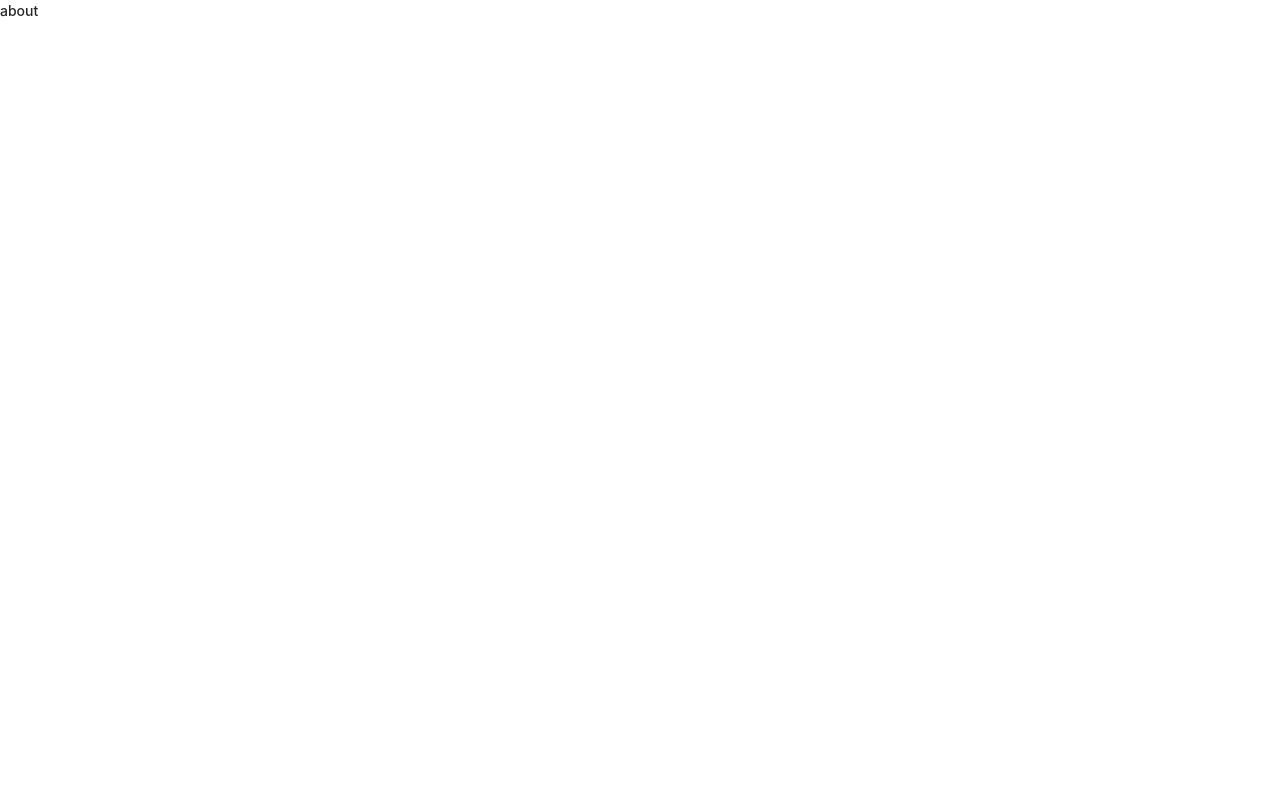
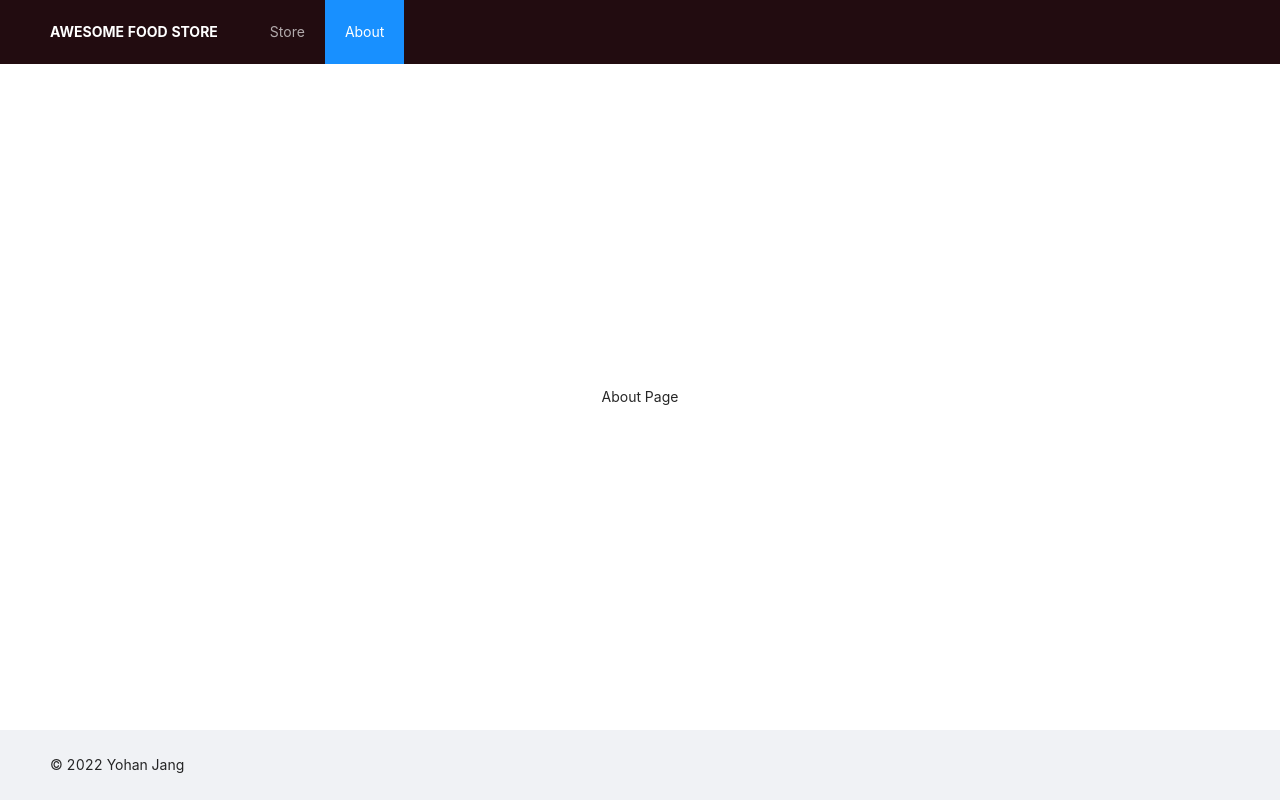
Before and after one commit to romantech/awesome-food-store, a Next.js app: page /about in a window 1280 px wide. Built offline with nearby package versions, Linux system fonts and the light colour scheme.

Commit message:
:heavy_minus_sign: Fix: 불필요한 종속성 제거 / 헤더 링크 추가

```diff
--- a/components/Container.js
+++ b/components/Container.js
@@ -1,11 +1,44 @@
-import { Layout } from 'antd';
+import { Layout, Menu } from 'antd';
+import Link from 'next/link';
+import { useRouter } from 'next/router';
 
 const { Header, Footer, Content } = Layout;
+const sitemap = [
+  {
+    name: 'Store',
+    path: '/store',
+  },
+  {
+    name: 'About',
+    path: '/about',
+  },
+];
 
 const Container = function ({ children }) {
+  const router = useRouter();
+
   return (
     <Layout className="h-screen">
-      <Header>Header</Header>
+      <Header className="flex gap-8" style={{ background: '#220C10' }}>
+        <Link href={'/'}>
+          <a className="text-white font-bold hover:text-white">
+            AWESOME FOOD STORE
+          </a>
+        </Link>
+        <Menu
+          className="flex-auto"
+          style={{ background: '#220C10' }}
+          theme="dark"
+          mode="horizontal"
+          defaultSelectedKeys={router.pathname}
+        >
+          {sitemap.map(({ name, path }) => (
+            <Menu.Item key={path} onClick={() => router.push(path)}>
+              {name}
+            </Menu.Item>
+          ))}
+        </Menu>
+      </Header>
       <Content className="bg-white flex items-center justify-center">
         {children}
       </Content>
--- a/package.json
+++ b/package.json
@@ -20,12 +20,7 @@
     "eslint": "8.8.0",
     "eslint-config-next": "12.0.10",
     "eslint-config-prettier": "^8.3.0",
-    "eslint-config-standard": "^16.0.3",
-    "eslint-plugin-import": "^2.25.4",
-    "eslint-plugin-node": "^11.1.0",
     "eslint-plugin-prettier": "^4.0.0",
-    "eslint-plugin-promise": "^6.0.0",
-    "eslint-plugin-react": "^7.28.0",
     "json-server": "^0.17.0",
     "postcss": "^8.4.6",
     "prettier": "^2.5.1",
--- a/pages/about.js
+++ b/pages/about.js
@@ -1,5 +1,7 @@
+import Container from 'components/Container';
+
 const About = function () {
-  return <h1>about</h1>;
+  return <Container>About Page</Container>;
 };
 
 export default About;
--- a/styles/globals.css
+++ b/styles/globals.css
@@ -10,3 +10,7 @@
 .ant-modal-confirm-content {
   margin: 0;
 }
+
+/*.ant-menu.ant-menu-dark .ant-menu-item-selected {*/
+/*  background: #c75000;*/
+/*}*/
```
Also changed, not shown: .eslintrc.js, components/Footer.js (deleted), components/Header.js (deleted), 1 other file (tests, documents, lock files or other folders).
